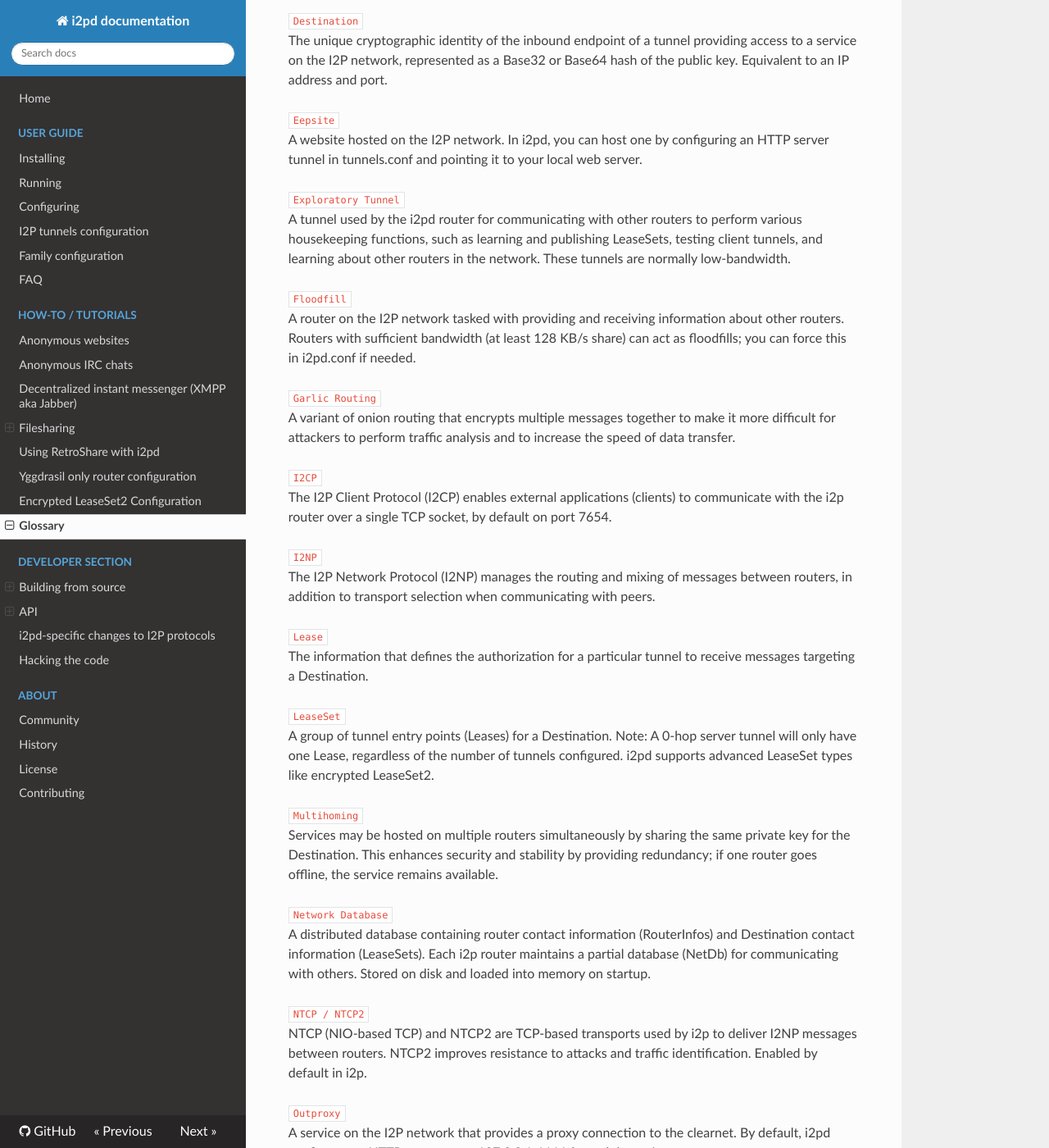
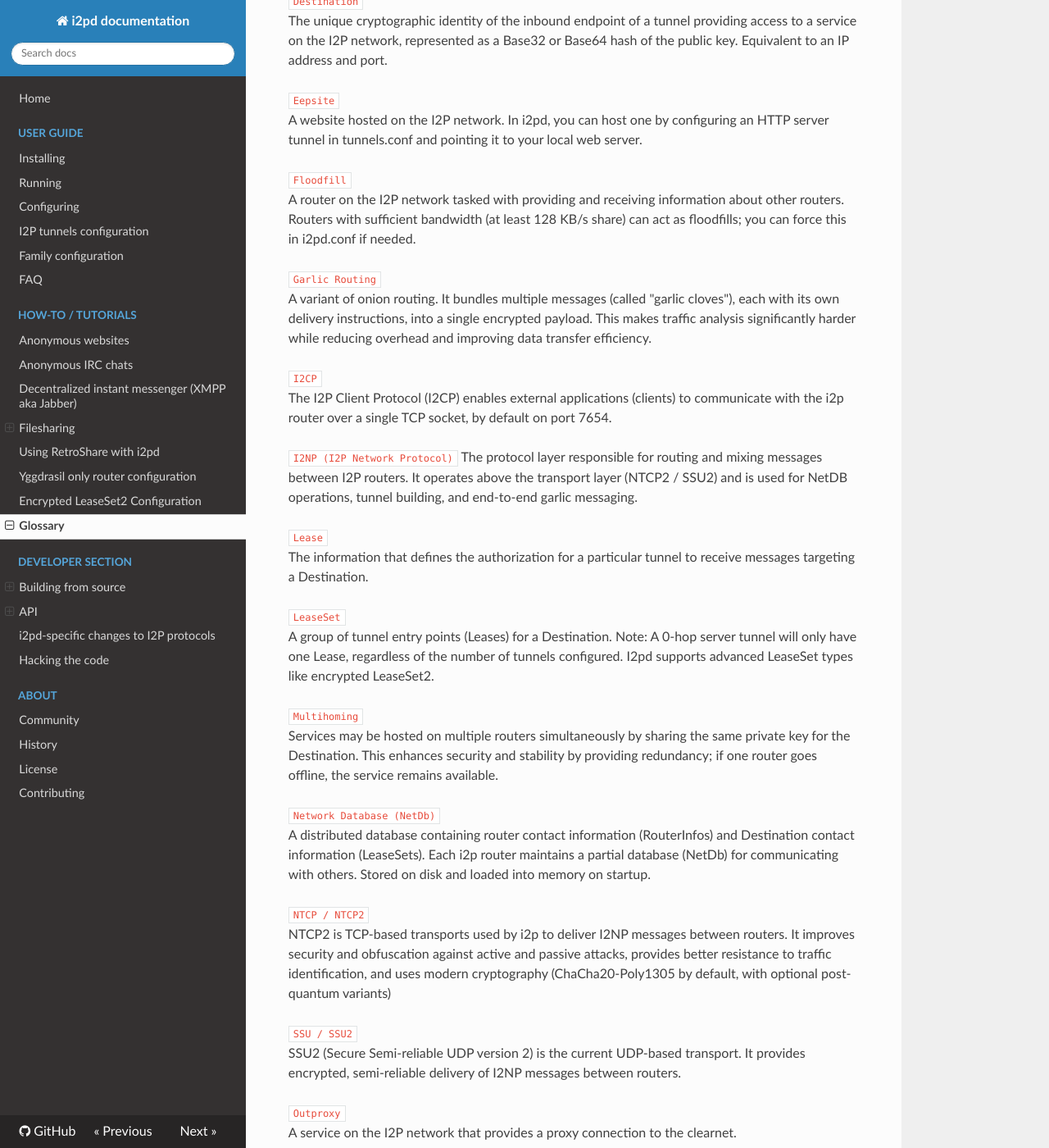
Before and after one commit to PurpleI2P/i2pd_docs_en, an MkDocs documentation site: the page built from docs/tutorials/glossary.md, in a window 1280 px wide and 1400 px high, scrolled down 462 px. Shown: the whole window at 82% size. Built offline with MkDocs 1.6.1, drawn with Linux system fonts in a browser that asks for light colours; nearby versions of some CDN libraries; some of the changed text lies outside the part shown.

Commit message:
correct glossary in i2pd terms and steps in LS2 config for psk

```diff
--- a/docs/tutorials/glossary.md
+++ b/docs/tutorials/glossary.md
@@ -8,7 +8,7 @@ An internal component in i2pd that manages service destinations for the I2P netw
 A Base32 address (which always ends with .b32.i2p) is a hash of a Base64 destination. For services on the I2P network, the Base64 hash is often mapped to an .i2p domain in the addressbook.
 
 `BOB`
-BOB (Basic Open Bridge) is a simple application-to-router protocol, supported in i2pd but largely superseded by SAM. For more information.
+BOB (Basic Open Bridge) is a simple application-to-router protocol that is still supported in i2pd.
 
 `Destination`
 The unique cryptographic identity of the inbound endpoint of a tunnel providing access to a service on the I2P network, represented as a Base32 or Base64 hash of the public key. Equivalent to an IP address and port.
@@ -16,38 +16,38 @@ The unique cryptographic identity of the inbound endpoint of a tunnel providing
 `Eepsite`
 A website hosted on the I2P network. In i2pd, you can host one by configuring an HTTP server tunnel in tunnels.conf and pointing it to your local web server.
 
-`Exploratory Tunnel`
-A tunnel used by the i2pd router for communicating with other routers to perform various housekeeping functions, such as learning and publishing LeaseSets, testing client tunnels, and learning about other routers in the network. These tunnels are normally low-bandwidth.
-
 `Floodfill`
 A router on the I2P network tasked with providing and receiving information about other routers. Routers with sufficient bandwidth (at least 128 KB/s share) can act as floodfills; you can force this in i2pd.conf if needed.
 
 `Garlic Routing`
-A variant of onion routing that encrypts multiple messages together to make it more difficult for attackers to perform traffic analysis and to increase the speed of data transfer.
+A variant of onion routing. It bundles multiple messages (called "garlic cloves"), each with its own delivery instructions, into a single encrypted payload. This makes traffic analysis significantly harder while reducing overhead and improving data transfer efficiency.
 
 `I2CP`
 The I2P Client Protocol (I2CP) enables external applications (clients) to communicate with the i2p router over a single TCP socket, by default on port 7654.
 
-`I2NP`
-The I2P Network Protocol (I2NP) manages the routing and mixing of messages between routers, in addition to transport selection when communicating with peers.
+`I2NP (I2P Network Protocol)`
+The protocol layer responsible for routing and mixing messages between I2P routers. It operates above the transport layer (NTCP2 / SSU2) and is used for NetDB operations, tunnel building, and end-to-end garlic messaging.
 
 `Lease`
 The information that defines the authorization for a particular tunnel to receive messages targeting a Destination.
 
 `LeaseSet`
-A group of tunnel entry points (Leases) for a Destination. Note: A 0-hop server tunnel will only have one Lease, regardless of the number of tunnels configured. i2pd supports advanced LeaseSet types like encrypted LeaseSet2.
+A group of tunnel entry points (Leases) for a Destination. Note: A 0-hop server tunnel will only have one Lease, regardless of the number of tunnels configured. I2pd supports advanced LeaseSet types like encrypted LeaseSet2.
 
 `Multihoming`
 Services may be hosted on multiple routers simultaneously by sharing the same private key for the Destination. This enhances security and stability by providing redundancy; if one router goes offline, the service remains available.
 
-`Network Database`
+`Network Database (NetDb)`
 A distributed database containing router contact information (RouterInfos) and Destination contact information (LeaseSets). Each i2p router maintains a partial database (NetDb) for communicating with others. Stored on disk and loaded into memory on startup.
 
 `NTCP / NTCP2`
-NTCP (NIO-based TCP) and NTCP2 are TCP-based transports used by i2p to deliver I2NP messages between routers. NTCP2 improves resistance to attacks and traffic identification. Enabled by default in i2p.
+NTCP2 is TCP-based transports used by i2p to deliver I2NP messages between routers. It improves security and obfuscation against active and passive attacks, provides better resistance to traffic identification, and uses modern cryptography (ChaCha20-Poly1305 by default, with optional post-quantum variants)
+
+`SSU / SSU2`
+SSU2 (Secure Semi-reliable UDP version 2) is the current UDP-based transport. It provides encrypted, semi-reliable delivery of I2NP messages between routers.
 
 `Outproxy`
-A service on the I2P network that provides a proxy connection to the clearnet. By default, i2pd configures an HTTP outproxy on 127.0.0.1:4444 for web browsing.
+A service on the I2P network that provides a proxy connection to the clearnet.
 
 `Participation`
 The act of contributing to the I2P network by allowing other routers to build tunnels through your i2pd router. Requires at least 12 KB/s upstream share bandwidth. Firewalled routers have limited participation.
@@ -56,16 +56,13 @@ The act of contributing to the I2P network by allowing other routers to build tu
 The process of acquiring router identities, usually from clearnet servers, to ensure your i2p router can connect to the I2P network. Essential for bootstrapping a new installation.
 
 `Router`
-The core i2pd software, routes encrypted packets on the I2P network. By default, i2pd routers participate in the network to help the network and provide cover traffic.
+The core i2pd software, which routes encrypted packets on the I2P network. All routers by default participate in the network (no country-based restrictions).
 
 `Router Identity`
 Information defining the unique identity of a router on the I2P network, including its IP address (or introducers), listening port, and public keys. Also called RouterInfo; correlates to peers in the NetDb.
 
 `SAM`
 SAM (Simple Anonymous Messaging) is a protocol allowing client applications in any language to communicate over I2P via a socket interface to the i2pd router.
-
-`SSU / SSU2`
-SSU (Secure Semi-reliable UDP) is an I2P transport in i2pd providing encrypted, connection-oriented communications, plus IP detection and NAT traversal. Enabled by default.
 
 `Tunnel`
 A unidirectional encrypted communication pathway between a client or server on the I2P network. Similar to a Tor circuit but unidirectional.
@@ -78,6 +75,9 @@ The first router in a tunnel. For inbound tunnels, this is listed in the LeaseSe
 
 `Transit Tunnels`
 They are the tunnels that your router participates in on behalf of other users. Transit is what makes I2P truly decentralized.
+
+`Exploratory tunnels`
+A special tunnel pool used by the router for NetDB operations, router discovery, and testing its own client tunnels. They use broader peer selection without high-bandwidth.
 
 `Family`
 A family is a group of routers operated by the same entity or individual. [Read more](https://i2p.net/en/docs/overview/network-database/#family-options).
@@ -93,6 +93,3 @@ Router Capabilities are a set of short flags published in your router's [RouterI
 
 `Network Status`
 It shows your router's current integration and reachability within the I2P network. **OK** - Your router is fully integrated. **Firewalled** - Your router can't receive direct inbound connections, It still works as a client but relies on introducers and outbound-only path. **Testing** - Temporary state during startup or reachability probes. [Rread more](https://i2p.medium.com/i2p-for-beginners-java-software-guide-685d7a7ed57b#ac59).
-
-`Exploratory tunnels`
-Used by your own router for network discovery, netDb lookups, and tunnel building (not for user data).
```
Also changed, not shown: docs/tutorials/blinded-addresse.md (+12 -8 lines).
